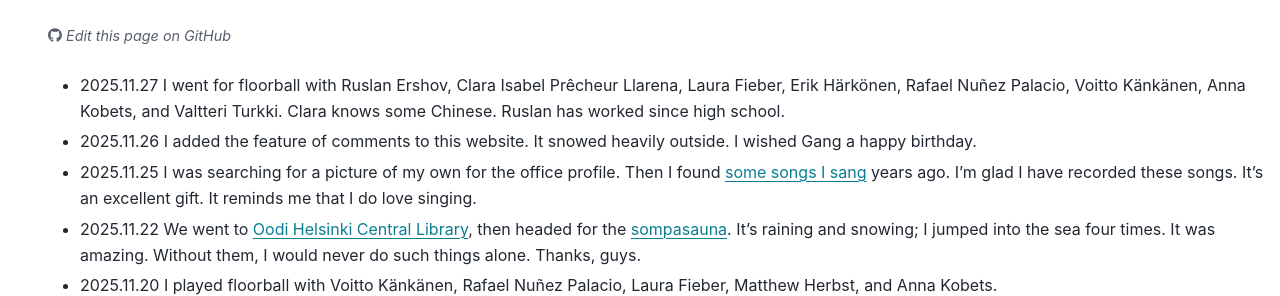
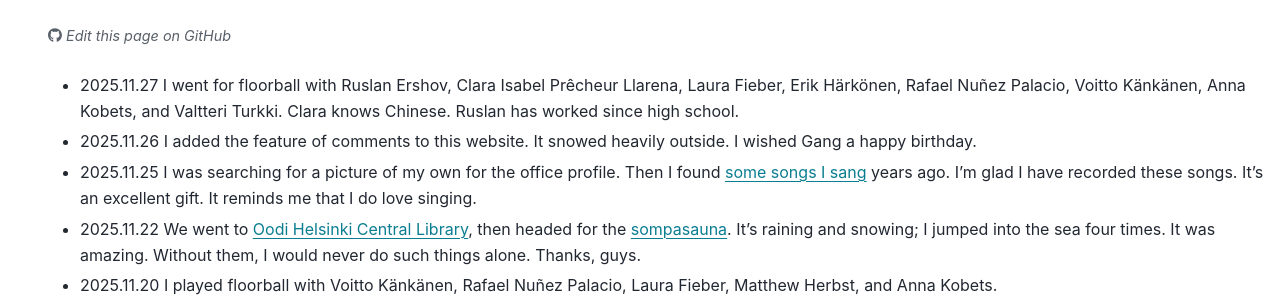
Before and after one commit to way2ml/way2ml.github.io, a Sphinx documentation site: the page built from doc/moments.md, in a window 1280 px wide and 999 px high. Shown: the part 143-439 px from the top of the window. Built offline with Sphinx 7.4.7 and the PyData theme 0.15.4, drawn with Linux system fonts in a browser that asks for light colours; pages that are not in the unit, such as notebooks, are missing from menus; comment, search, counter and statistics services are not loaded.

Commit message:
Update moments.md

```diff
--- a/doc/moments.md
+++ b/doc/moments.md
@@ -4,7 +4,7 @@
 ---
 
 # Moments
-- 2025.11.27 I went for floorball with Ruslan Ershov, Clara Isabel Prêcheur Llarena, Laura Fieber, Erik Härkönen, Rafael Nuñez Palacio, Voitto Känkänen, Anna Kobets, and Valtteri Turkki. Clara knows some Chinese. Ruslan has worked since high school.
+- 2025.11.27 I went for floorball with Ruslan Ershov, Clara Isabel Prêcheur Llarena, Laura Fieber, Erik Härkönen, Rafael Nuñez Palacio, Voitto Känkänen, Anna Kobets, and Valtteri Turkki. Clara knows Chinese. Ruslan has worked since high school.
 - 2025.11.26 I added the feature of comments to this website. It snowed heavily outside. I wished Gang a happy birthday.
 - 2025.11.25 I was searching for a picture of my own for the office profile. Then I found <a href="./_static/moments/music_player.html" target="_blank" rel="noopener">some songs I sang</a> years ago. I'm glad I have recorded these songs. It's an excellent gift. It reminds me that I do love singing.
 - 2025.11.22 We went to [Oodi Helsinki Central Library](https://oodihelsinki.fi/en/), then headed for the [sompasauna](https://www.sompasauna.fi/). It's raining and snowing; I jumped into the sea four times. It was amazing. Without them, I would never do such things alone. Thanks, guys.
```
